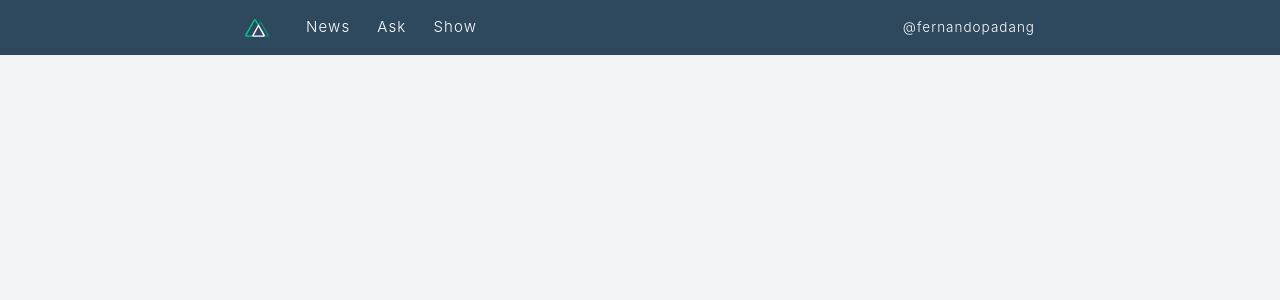
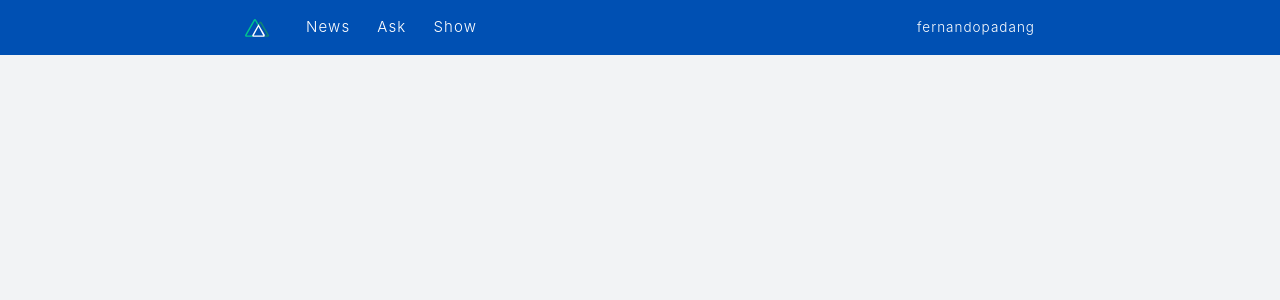
Before and after one commit to fernandopadang/web-vue, a Nuxt app: page / in a window 1280 px wide. Shown: the top 300 px of the page. Built offline with nearby package versions, Linux system fonts and the light colour scheme.

Commit message:
update background color nav and change url title nav

```diff
--- a/layouts/default.vue
+++ b/layouts/default.vue
@@ -8,8 +8,8 @@
         <router-link v-for="(list, key) in feeds" :key="key" :to="`/${key}`">
           {{ list.title }}
         </router-link>
-        <a class="github" href="https://www.instagram.com/fernandopadang/" target="_blank" rel="noopener banner">
-          @fernandopadang
+        <a class="github" href="https://fernandopadang.tech" target="_blank" rel="noopener banner">
+          fernandopadang
         </a>
       </nav>
     </header>
@@ -51,7 +51,7 @@ a {
   text-decoration: none;
 }
 .header {
-  background-color: #2E495E;
+  background-color: #0050b3;
   z-index: 999;
   height: 55px;
   .inner {
```
